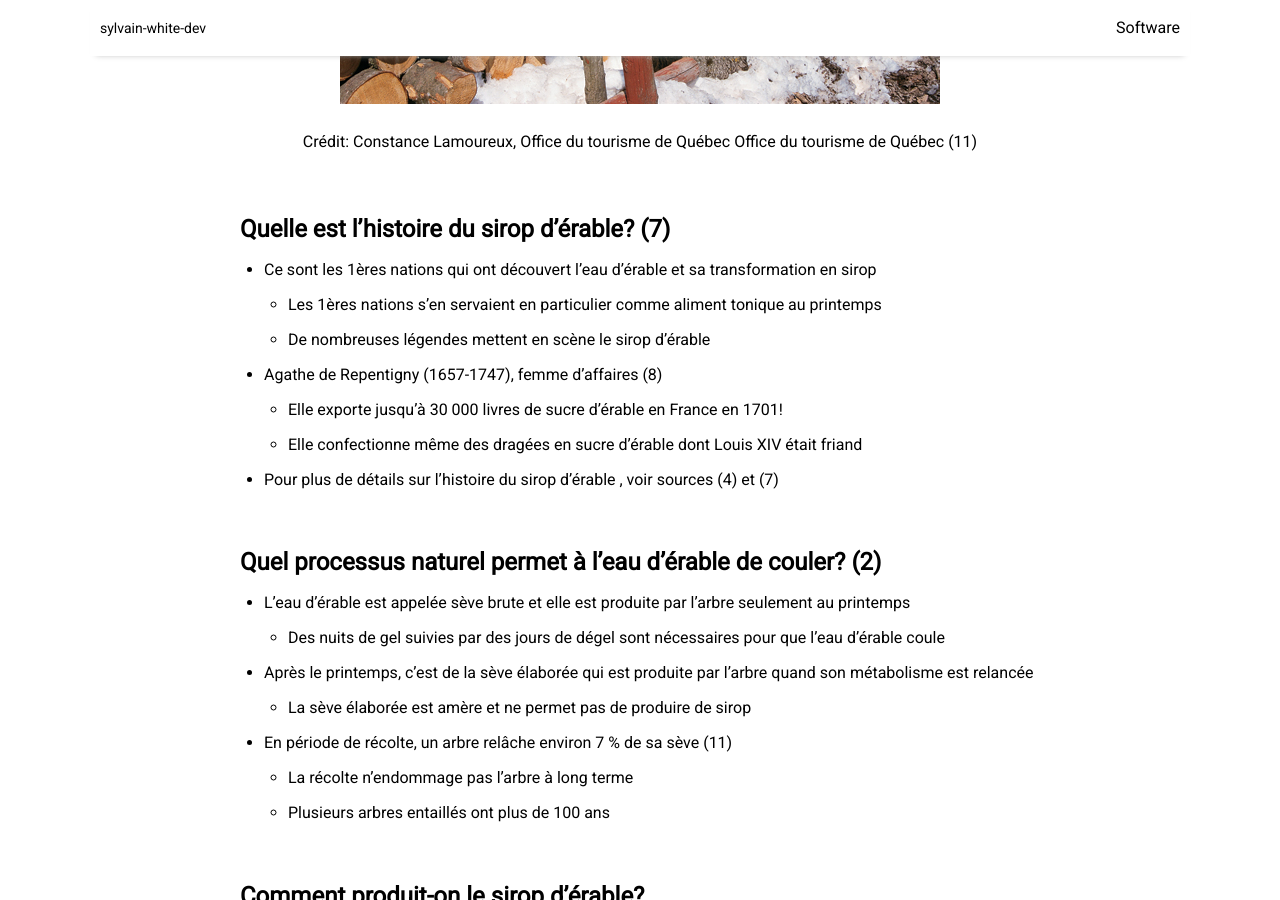
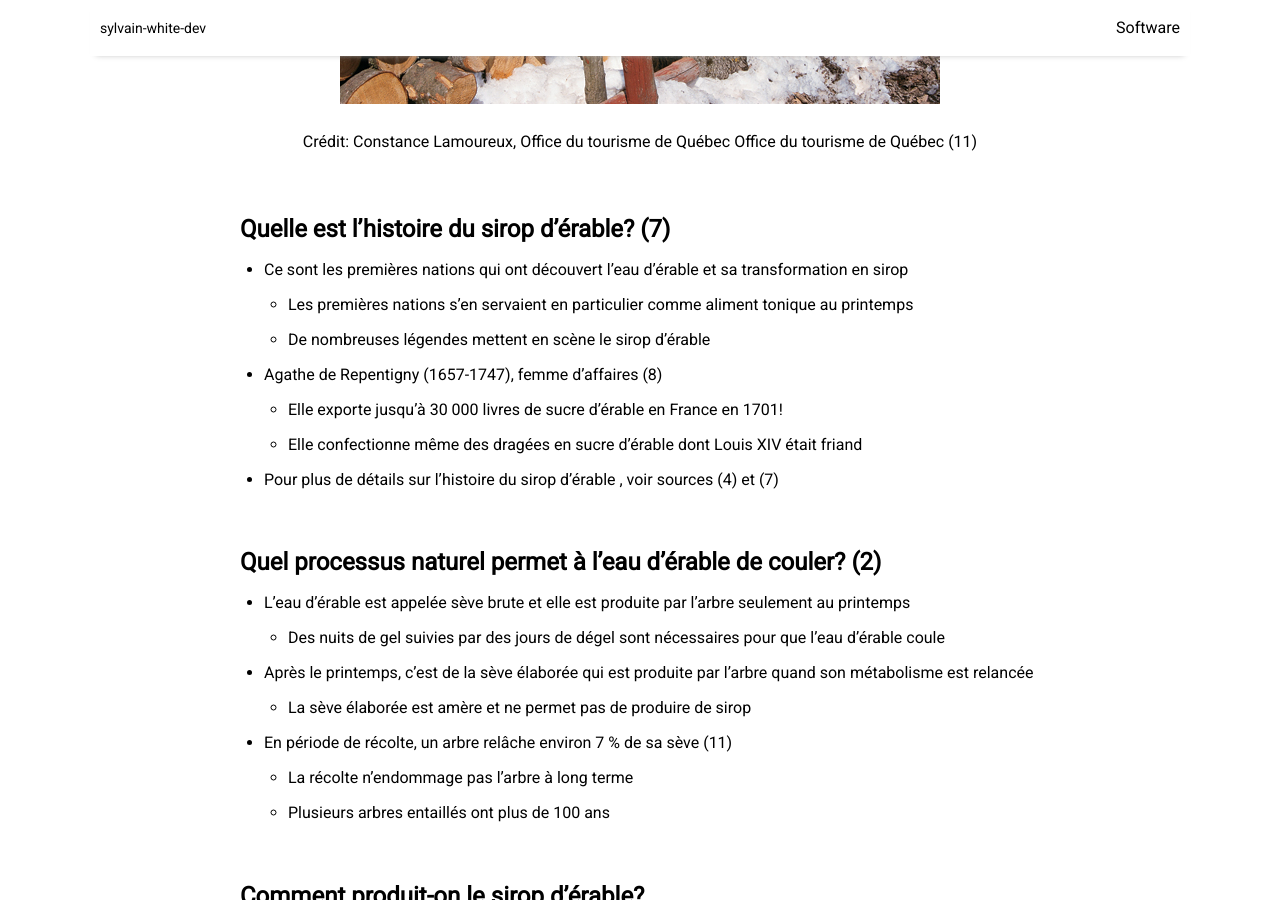
Before and after one commit to sylvainwhite/sylvain-white-dev, a Jekyll site: the page built from _posts/2023-10-30-SiropÉrable.md, in a window 1280 px wide and 900 px high, scrolled down 457 px. Built offline with Jekyll 4.4.1, drawn with Linux system fonts in a browser that asks for light colours; nearby versions of some CDN libraries; some of the changed text lies outside the part shown.

Commit message:
Fix post Sirop d'érable

```diff
--- a/_posts/2023-10-30-SiropÉrable.md
+++ b/_posts/2023-10-30-SiropÉrable.md
@@ -11,8 +11,8 @@ image: CabaneÀSucre.jpg
 <br/>
 ## Quelle est l’histoire du sirop d’érable? (7)
 
-* Ce sont les 1ères nations qui ont découvert l’eau d’érable et sa transformation en sirop
-    * Les 1ères nations s'en servaient en particulier comme aliment tonique au printemps
+* Ce sont les premières nations qui ont découvert l’eau d’érable et sa transformation en sirop
+    * Les premières nations s'en servaient en particulier comme aliment tonique au printemps
 	* De nombreuses légendes mettent en scène le sirop d'érable
 * Agathe de Repentigny (1657-1747), femme d’affaires (8)
     * Elle exporte jusqu’à 30 000 livres de sucre d’érable en France en 1701!
@@ -82,7 +82,7 @@ image: CabaneÀSucre.jpg
 <br/>
 ![]({{ site.github.url }}/resources/CannesSiropÉrable.jpg "Contenants de sirop érable. Crédit (16)")
 
-<p style="text-align: center;">Contenants de sirop érable. Crédit (16)</p>
+<p style="text-align: center;">Contenants de sirop érable. Crédit:Catalogue 1961 - Dominion & Grimm (16)</p>
 
 <br/>
 ## À qui les producteurs peuvent-ils vendre leur sirop?
```
Also changed, not shown: other parts of _posts/2023-10-30-SiropÉrable.md (+1 -1 lines).
